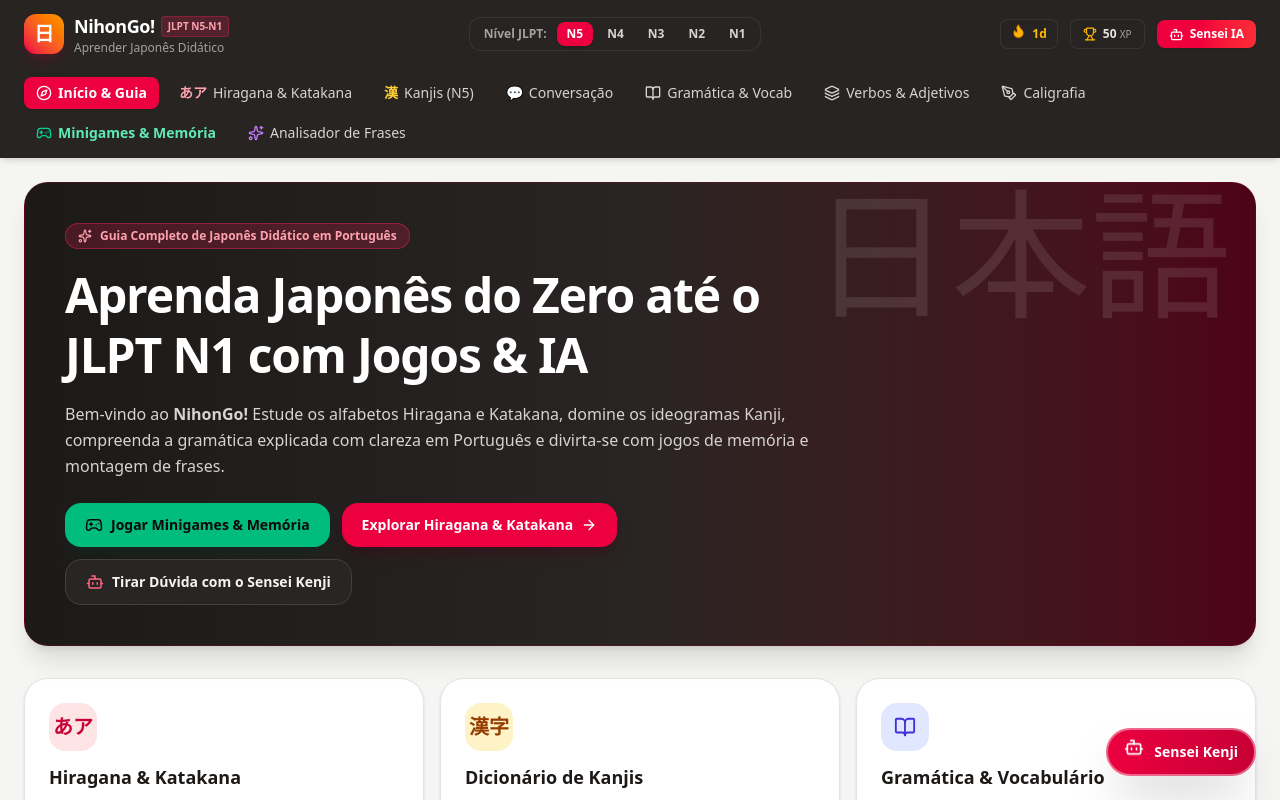
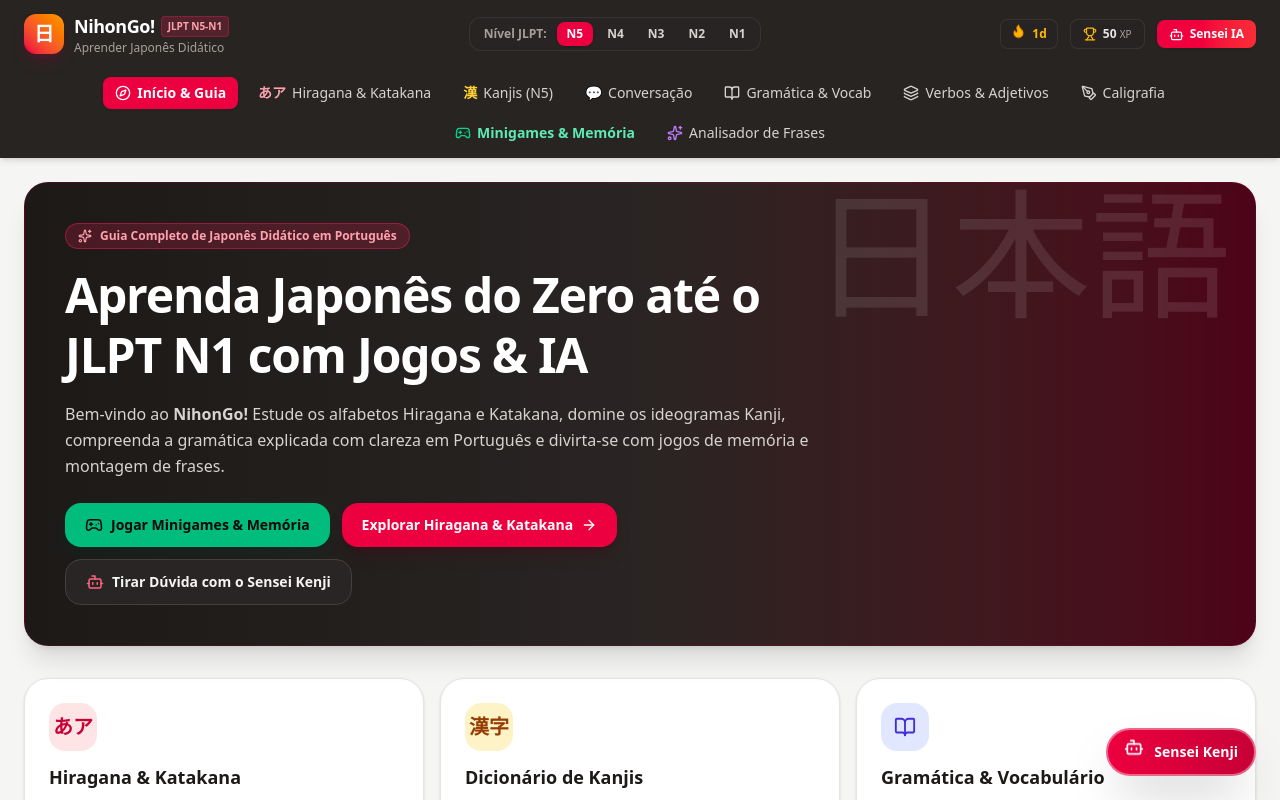
Before and after one commit to nordicr1/NihonGo-App, a React (Vite) app: page / in a window 1280 px wide. Shown: the top 800 px of the page. Built offline with nearby package versions, Linux system fonts and the light colour scheme.

Commit message:
style: center navigation tabs on all screen sizes

```diff
--- a/src/components/Header.tsx
+++ b/src/components/Header.tsx
@@ -108,7 +108,7 @@ export const Header: React.FC<HeaderProps> = ({
         </div>
 
         {/* Navigation Tabs */}
-        <nav className="flex flex-wrap items-center gap-1 sm:gap-2 py-2 text-xs sm:text-sm font-medium justify-center sm:justify-start">
+        <nav className="flex flex-wrap items-center gap-1 sm:gap-2 py-2 text-xs sm:text-sm font-medium justify-center w-full">
           <button
             type="button"
             onClick={() => onTabChange('hub')}
```
